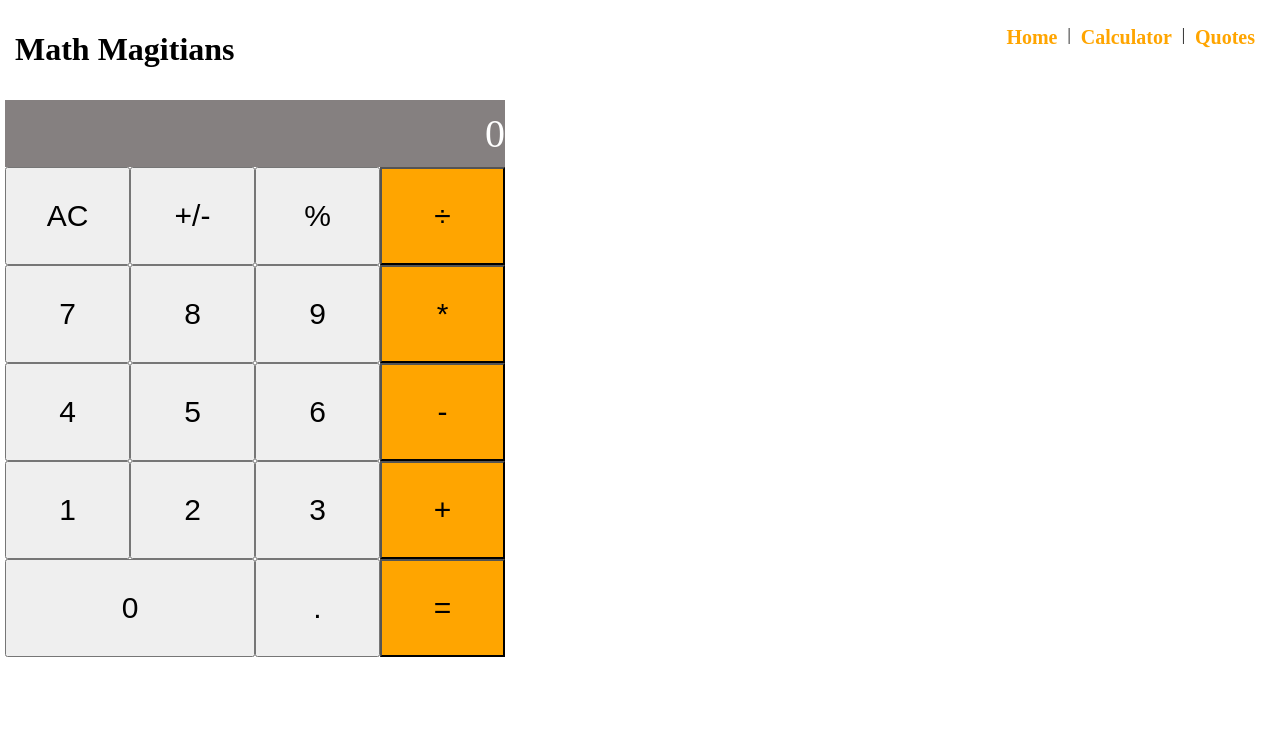
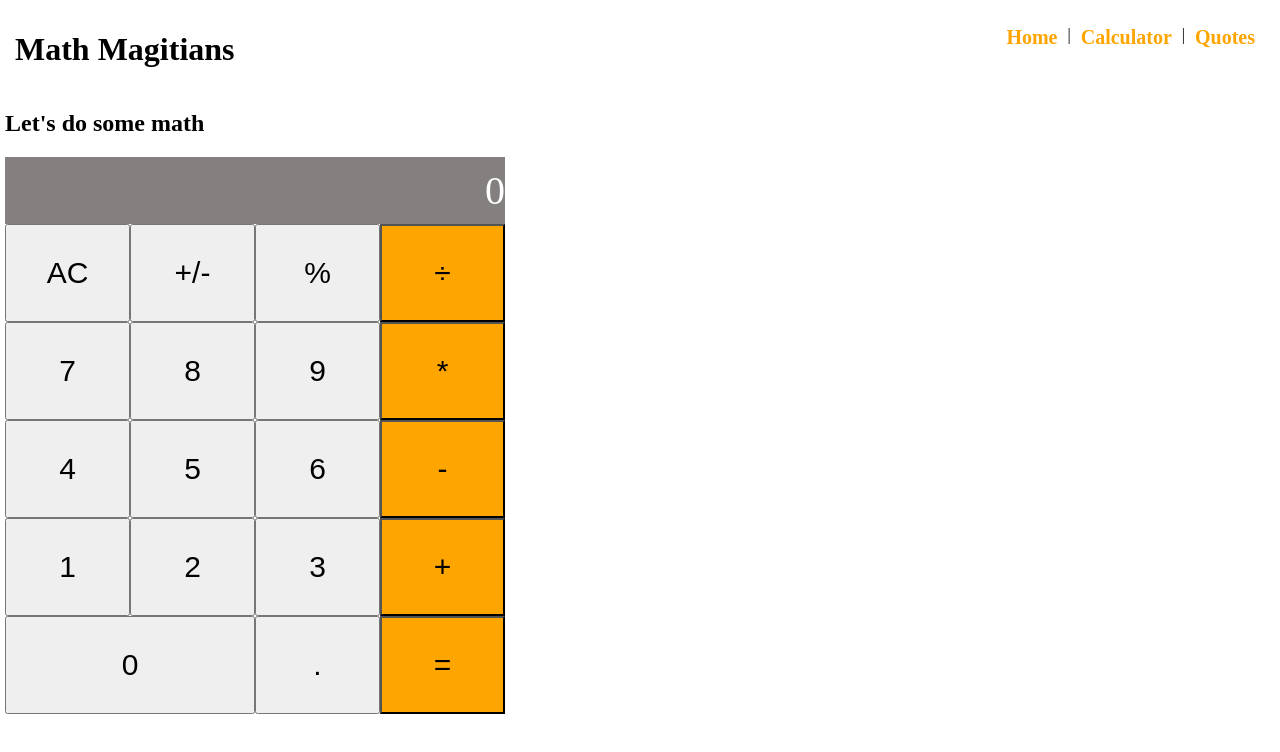
Before and after one commit to mohamedgamaleldin999999/Math-Magicians, a React (Create React App) app: page /calculator in a window 1280 px wide. Shown: the top 752 px of the page. Built offline with nearby package versions, Linux system fonts and the light colour scheme; the HTML template or start-up script is replaced by a standard one.

Commit message:
Add p to calculator

```diff
--- a/src/components/calculator.js
+++ b/src/components/calculator.js
@@ -15,6 +15,8 @@ function Calculator() {
   };
 
   return (
+    <div className='con'>
+      <h2>Let's do some math</h2>
       <div className="calculator">
         <div className="result">{calcState.next || calcState.total || '0'}</div>
         <div className="btns">
@@ -49,6 +51,7 @@ function Calculator() {
           </div>
         </div>
       </div>
+    </div>
   );
 }
 
```
Lines whose indentation alone changed are shown as unchanged.
